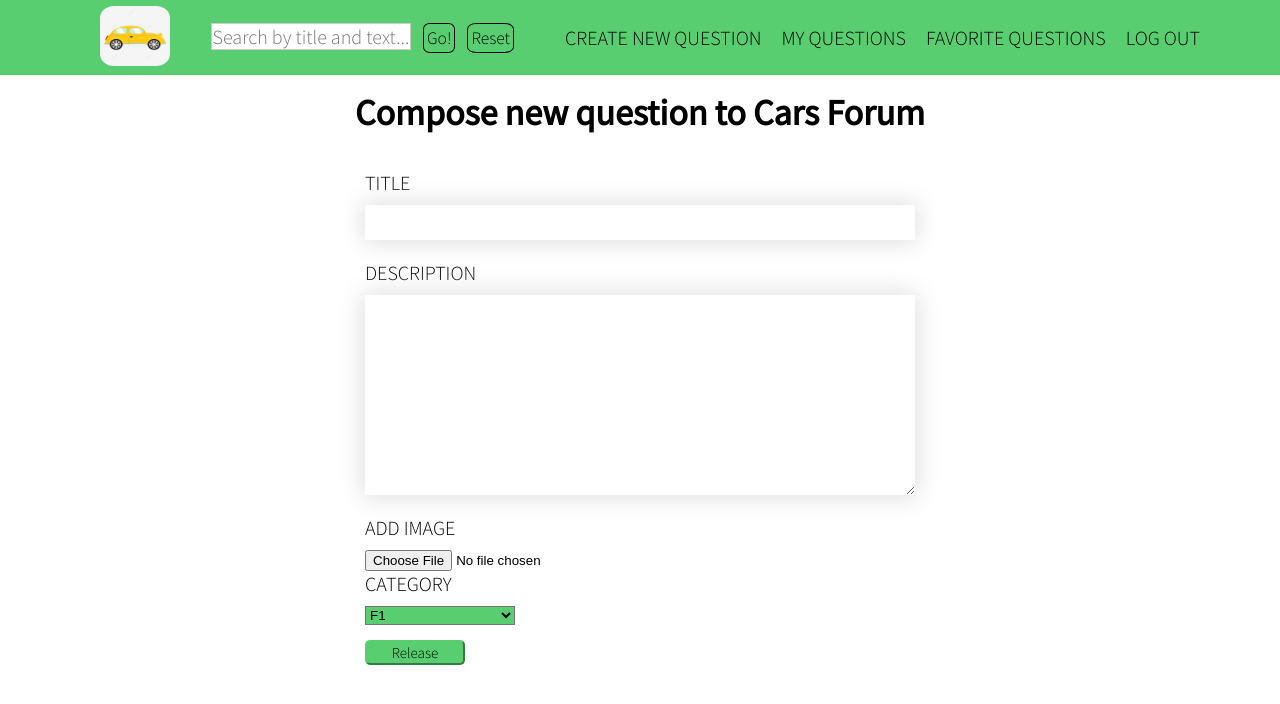
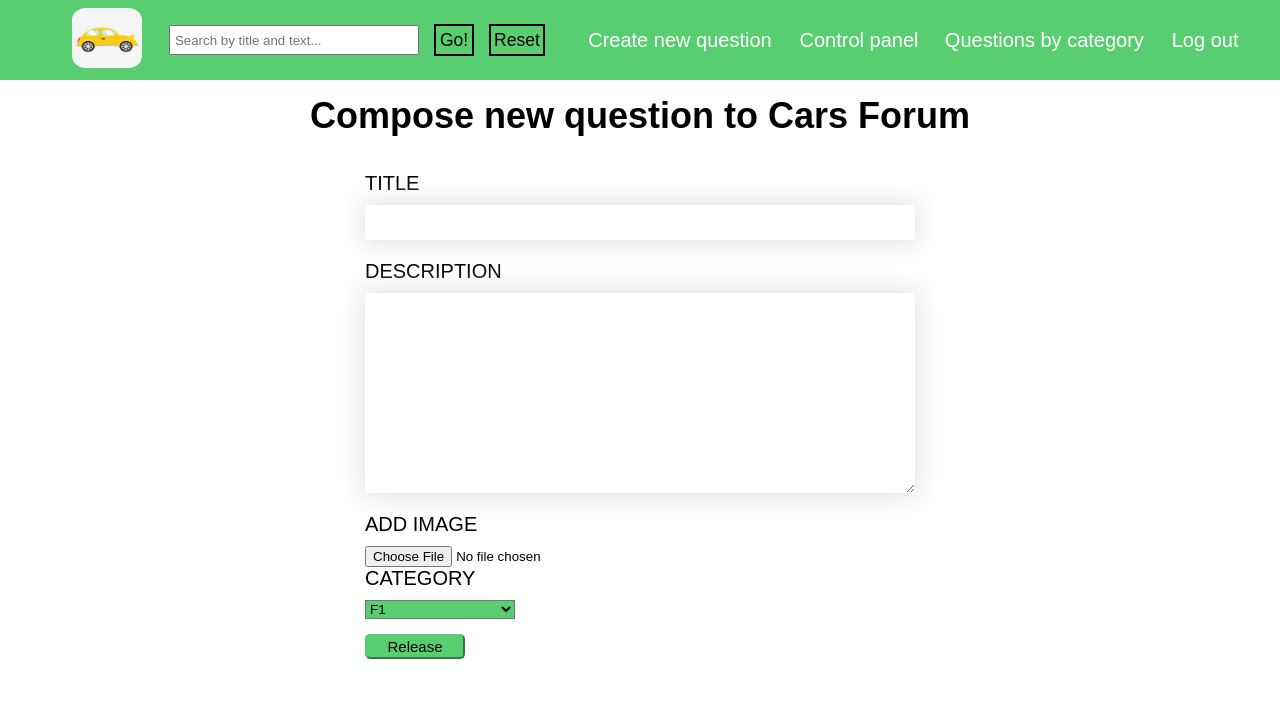
Before and after one commit to wiktorpiela/carsforum, a Django app: page /composing-new-question/ in a window 1280 px wide. Shown: the top 704 px of the page. Run offline with Django 4.2, Linux system fonts and the light colour scheme; the visitor is signed in with stand-in values (Sample User, id 1).

Commit message:
navbar decoration added

```diff
--- a/base_templates/base.html
+++ b/base_templates/base.html
@@ -18,9 +18,10 @@
         </title>
 </head>
 <body>
-    <nav>
-        <div class="width-wrapper row">
+
+    <div class="navbar">
         <a href="{% url 'forumapp:home' %}"><img src="{% static 'css/img/samochodzik.jpg' %}" alt="logo" width="70" height="60"></a>
+
         <form action="{% url 'forumapp:search' %}" method="post">
             {% csrf_token %}
             <input type="text" name="search" placeholder="Search by title and text..." required>
@@ -28,31 +29,47 @@
             <a href="{% url 'forumapp:home' %}">Reset</a>
         </form>
 
-            <ul class="main-nav">
+
         {% if user.is_authenticated %}
 
-                    <li><a href="{% url 'forumapp:compose_new_question' %}">Create new question</a></li>
-                    <li><a href="{% url 'forumapp:show_my_questions' %}">My questions</a></li>
-                    <li><a href="{% url 'forumapp:liked_questions' %}">Favorite questions</a></li>
-                    <li><a href="{% url 'accounts:logout_user' %}">Log out</a></li>
+            <a href="{% url 'forumapp:compose_new_question' %}">Create new question</a>
 
-                    <!-- <li>
-                        <a href="#">Questions manager</a>
-                        <ul>
-                            <li><a href="{% url 'forumapp:compose_new_question' %}">Create new question</a></li>
-                            <li><a href="{% url 'forumapp:show_my_questions' %}">My questions</a></li>
-                            <li><a href="{% url 'forumapp:liked_questions' %}">Favorite questions</a></li>
-                        </ul>
-                    </li> -->
+            <div class="dropdown">
+                <button class="dropbtn">
+                Control panel
+                <i class="fa fa-caret-down"></i>
+                </button>
+                <div class="dropdown-content">
+
+                    <a href="{% url 'forumapp:show_my_questions' %}">My questions</a>
+                    <a href="{% url 'forumapp:liked_questions' %}">Favorite questions</a>
+                </div>
+            </div>
+
+            <div class="dropdown">
+                <button class="dropbtn">
+                Questions by category
+                <i class="fa fa-caret-down"></i>
+                </button>
+                <div class="dropdown-content">
+                    <a href="{% url 'forumapp:compose_new_question' %}">Create new question</a>
+                    <a href="{% url 'forumapp:show_my_questions' %}">My questions</a>
+                    <a href="{% url 'forumapp:liked_questions' %}">Favorite questions</a>
+                </div>
+            </div>
+
+            <a href="{% url 'accounts:logout_user' %}">Log out</a>
+
+        {% else %}
+
+            <a href="{% url 'accounts:register' %}">Register</a>
+            <a href="{% url 'accounts:login_user' %}">Log in</a>
+
+        {% endif %}
+
+    </div>
 
 
-                {% else %}
-                    <li><a href="{% url 'accounts:register' %}">Register</a></li>
-                    <li><a href="{% url 'accounts:login_user' %}">Log in</a></li>
-                {% endif %}
-            </ul>
-        </div>
-    </nav>
     <div class="row">
         {% block content %}
 
--- a/static/css/main.css
+++ b/static/css/main.css
@@ -6,7 +6,7 @@
 
 html, body {
     font-size: 10px;
-    font-family: 'Source Sans Pro';
+    font-family: 'Arial';
     font-weight: 400;
 }
 
@@ -23,98 +23,122 @@ a {
 /* NAVIGATION */
 /* --------------------------- */
 
+/* Navbar container */
+.navbar {
+    overflow: hidden;
+    background-color: #58ce71;
+    font-family: Arial;
+    display: flex;
+    align-items: center;
+    justify-content: space-between;
+    padding-left: 4rem;
+    padding-right: 4rem;
+}
 
-nav img {
+.navbar form{
+    display: flex;
+    align-items: center;
+}
+
+.navbar form button,
+.navbar form a {
+    background-color: #58ce71;
+    font-size: 1.75rem;
+    padding: 0.35rem;
+    border-top: 2px solid black;
+    border-right: 2px solid black;
+    border-bottom: 2px solid black;
+    border-left: 2px solid black;
+    font-family: 'Arial';
+    font-weight: 300;
+    color: black;
+    margin-right: 1.5rem;
+}
+
+.navbar form button:hover,
+.navbar form a:hover{
+    color: white;
+    background-color: black;
+}
+
+.navbar form input[type='text']{
+    height: 3rem;
+    padding: 0.35rem;
+    margin-right: 1.5rem;
+    width: 250px;
+}
+
+.navbar img{
     border-radius: 20%;
     margin: 0.6rem 0;
     margin-left: 3rem;
 }
 
-nav {
-    background-color: #58ce71;
+/* Links inside the navbar */
+.navbar a {
+    float: left;
+    font-size: 2rem;
+    color: white;
+    text-align: center;
+    padding: 0.15rem;
+    text-decoration: none;
 }
 
-.width-wrapper form input[type='text']{
-    width: 200px;
-    border: none;
-    margin: 0 auto;
-    border:solid 1px #ccc;
+/* The dropdown container */
+.dropdown {
+    float: left;
+    overflow: hidden;
 }
 
-.width-wrapper {
-    display: flex;
-    justify-content: space-between;
-    align-items: center;
-    border-radius: 10px;
+/* Dropdown button */
+.dropdown .dropbtn {
+    font-size: 2rem;
+    border: none;
+    outline: none;
+    color: white;
+    background-color: inherit;
+    font-family: inherit; /* Important for vertical align on mobile phones */
+    margin: 0; /* Important for vertical align on mobile phones */
 }
 
-.main-nav {
-    display: flex;
-    font-size: 2rem;
-    text-transform: uppercase;
+/* Add a red background color to navbar links on hover */
+.navbar a:hover, .dropdown:hover .dropbtn {
+    color: darkblue;
 }
 
-.main-nav a{
-    color: black;
-    margin-left: 1rem;
-    margin-right: 1rem;
+/* Dropdown content (hidden by default) */
+.dropdown-content {
+    display: none;
+    position: absolute;
+    background-color: #f9f9f9;
+    min-width: 160px;
+    box-shadow: 0px 8px 16px 0px rgba(0,0,0,0.2);
+    z-index: 1;
 }
 
-.main-nav a:hover{
-    color: rgb(83, 75, 75);
+/* Links inside the dropdown */
+.dropdown-content a {
+    float: none;
+    color: black;
+    padding: 12px 16px;
+    text-decoration: none;
+    display: block;
+    text-align: left;
 }
 
-.width-wrapper form button,
-.width-wrapper form a{
-    margin-left: 1rem;
-    height: auto;
+/* Add a grey background color to dropdown links on hover */
+.dropdown-content a:hover {
+    background-color: #ddd;
 }
 
-.width-wrapper form input[type='text']{
-    height: auto;
-    text-align: center;
-    font-family: 'Source Sans Pro';
-    font-size: 2rem;
-    font-weight: 300;
-    align-items: baseline;
+/* Show the dropdown menu on hover */
+.dropdown:hover .dropdown-content {
+    display: block;
 }
-
-.width-wrapper form button,
-.width-wrapper form a{
-    background-color: #58ce71;
-    border-radius: 20%;
-    font-size: 1.75rem;
-    padding: 0.3rem;
-    border-top: 1.5px solid black;
-    border-right: 1.5px solid black;
-    border-bottom: 1.5px solid black;
-    border-left: 1.5px solid black;
-    font-family: 'Source Sans Pro';
-    font-weight: 300;
-    color: black;
-}
-
-.width-wrapper form button:hover,
-.width-wrapper form a:hover{
-    color: rgb(65, 62, 62);
-    border-color: rgb(65, 62, 62);
-}
-
-/* dropdown navbar menu */
-
-/* .main-nav li ul li{
-    display: none;
-}
-
-.main-nav li:hover ul li{
-    display: block;
-} */
-
 
 /* --------------------------- */
 /* REUSABLE */
 /* --------------------------- */
-
 .row {
     max-width: 1140px;
     margin: 0 auto;
@@ -122,7 +146,7 @@ nav {
 
 .btn{
     height: auto;
-    font-family: 'Source Sans Pro';
+    font-family: 'Arial';
     border-radius: 5px;
     font-weight: 300;
     font-size: 1.5rem;
@@ -177,7 +201,7 @@ nav {
 .login-register input{
     height: 2.75rem;
     text-align: center;
-    font-family: 'Source Sans Pro';
+    font-family: 'Arial';
     font-size: 2rem;
     font-weight: 300;
 }
@@ -191,7 +215,7 @@ nav {
     padding-top: 1.5rem;
     font-weight: 200;
     font-size: 1.8rem;
-    font-family: 'Source Sans Pro';
+    font-family: 'Arial';
     text-align: center;
 }
 
@@ -214,7 +238,6 @@ nav {
     font-weight: 400;
     font-size: 2rem;
 }
-
 
 /* --------------------------- */
 /* WALL questions */
@@ -361,7 +384,7 @@ label {
     padding: 0.3rem 1rem;
     font-size: 2.2rem;
     font-weight: 300;
-    font-family: 'Lato';
+    font-family: 'Arial';
     transition: all 0.3s;
 }
 
```
Lines whose indentation alone changed are shown as unchanged.
